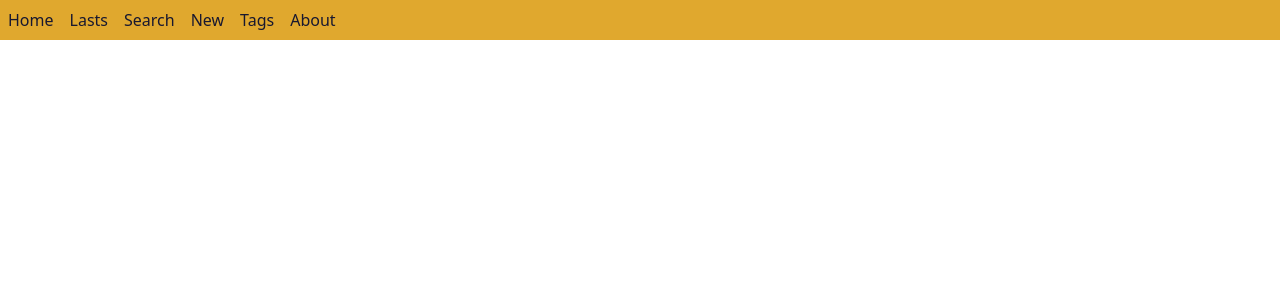
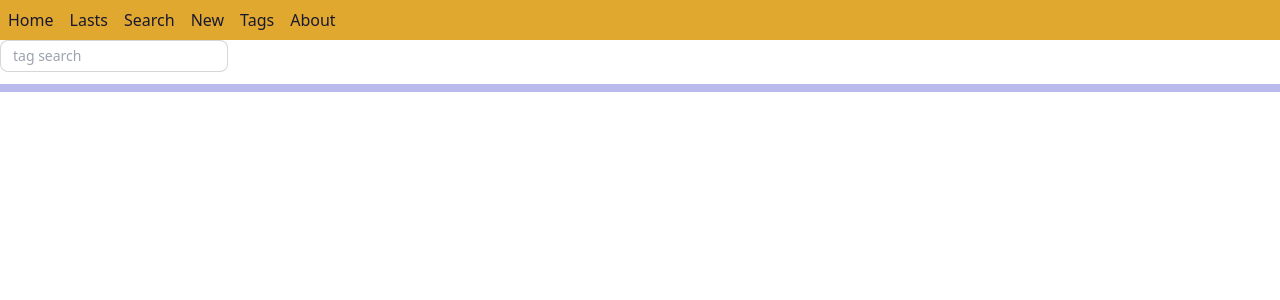
Before and after one commit to odjhey/progressive-overload-is-the-name-of-the-game, a React (Vite) app: page /latest in a window 1280 px wide. Shown: the top 300 px of the page. Built offline with nearby package versions, Linux system fonts and the light colour scheme.

Commit message:
feat: add tag filter to latest

```diff
--- a/src/hooks/useTags.ts
+++ b/src/hooks/useTags.ts
@@ -1,5 +1,5 @@
 import localforage from 'localforage'
-import { useEffect, useState } from 'react'
+import { useEffect, useMemo, useState } from 'react'
 
 export type Tag = {
   name: string
@@ -13,6 +13,11 @@ export const useTags = () => {
   const [loading, setLoading] = useState(true)
   const [error, setError] = useState<Error>()
   const [data, setData] = useState<Tag[]>([])
+
+  const unique = useMemo(() => {
+    const tagNames = data.map((d) => d.name)
+    return [...new Set(tagNames)]
+  }, [data])
 
   const reloadItem = () => {
     return localforage
@@ -90,5 +95,5 @@ export const useTags = () => {
       })
   }
 
-  return { loading, data, error, saveTags, appendTag }
+  return { loading, data, error, unique, saveTags, appendTag }
 }
--- a/src/pages/Latest.tsx
+++ b/src/pages/Latest.tsx
@@ -1,18 +1,58 @@
 import { useState } from 'react'
-import { useLifts } from '../hooks/useLifts'
+import { Lift, useLifts } from '../hooks/useLifts'
 import { LiftFormView } from '../components/LiftFormView'
 import { useTags } from '../hooks/useTags'
+import { Searchable } from '../components/Searchable'
 
 export default function Latest() {
   const { unique, data } = useLifts()
   const [openList, setOpenList] = useState<string[]>([])
-  const { data: tags } = useTags()
+  const { data: tags, unique: uniqueTags } = useTags()
+  const [tagSearch, setTagSearch] = useState('')
+
+  const filterFn = (row: Lift) => {
+    const filterResults = []
+
+    if (tagSearch !== '') {
+      const match = tags.find(
+        (t) =>
+          t.liftName === row.name &&
+          t.name.toLowerCase().includes(tagSearch.toLowerCase())
+      )
+      filterResults.push(!!match)
+    }
+
+    return filterResults.length === 0 || filterResults.every((v) => v === true)
+  }
 
   return (
     <>
+      <div className="flex flex-col items-start gap-1">
+        <Searchable
+          placeholder="tag search"
+          searchTerm={tagSearch}
+          setSearchTerm={setTagSearch}
+        ></Searchable>
+        <div className="flex flex-wrap gap-1">
+          {uniqueTags.map((d) => (
+            <button
+              className="btn btn-xs"
+              key={d}
+              onClick={() => setTagSearch(d)}
+            >
+              {d}
+            </button>
+          ))}
+        </div>
+      </div>
+      <div className="h-2 w-full my-2 bg-accent-content"></div>
       {unique.map((lift) => {
         return (
-          <div className="flex flex-col items-start gap-2">
+          <div
+            className={`flex flex-col items-start gap-2 ${
+              filterFn(lift) ? '' : 'hidden'
+            } `}
+          >
             <div>
               <button
                 className="btn btn-sm btn-ghost"
```
